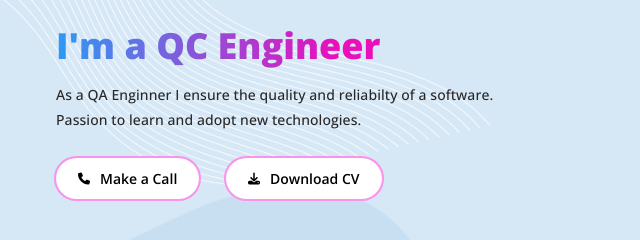
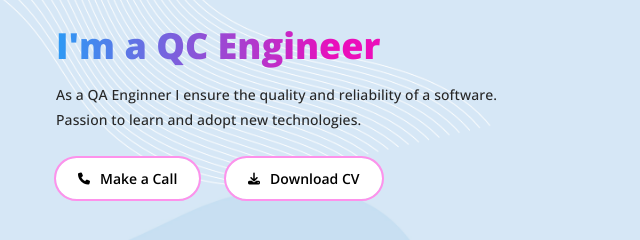
Before and after one commit to bgadkane27/Portfolio-Project, a plain HTML site: page index.html in a window 1280 px wide. Shown: the part 420-660 px from the top of the page, 8-648 px from the left. Drawn offline with nearby package versions, Linux system fonts and the light colour scheme.

Commit message:
code changes

```diff
--- a/index.html
+++ b/index.html
@@ -53,7 +53,7 @@
                 <!-- <h2 class="main-post">QA Engineer</h2> -->
                 <!-- <h2 class="main-post"><span class="change-text">QA</span> Engineer</h2> -->
                  <h2 class="main-post">I'm a <span class="auto"></span></h2>
-                <p class="main-para"> As a QA Enginner I ensure the quality and reliabilty of a software. <br>
+                <p class="main-para"> As a QA Enginner I ensure the quality and reliability of a software. <br>
                     Passion to learn and adopt new technologies.</p>
                 <div class="button">
                     <a href="tel:+91-9673929867" title="+91-9673929867"><button><i class="fa-solid fa-phone"></i>Make a
```
